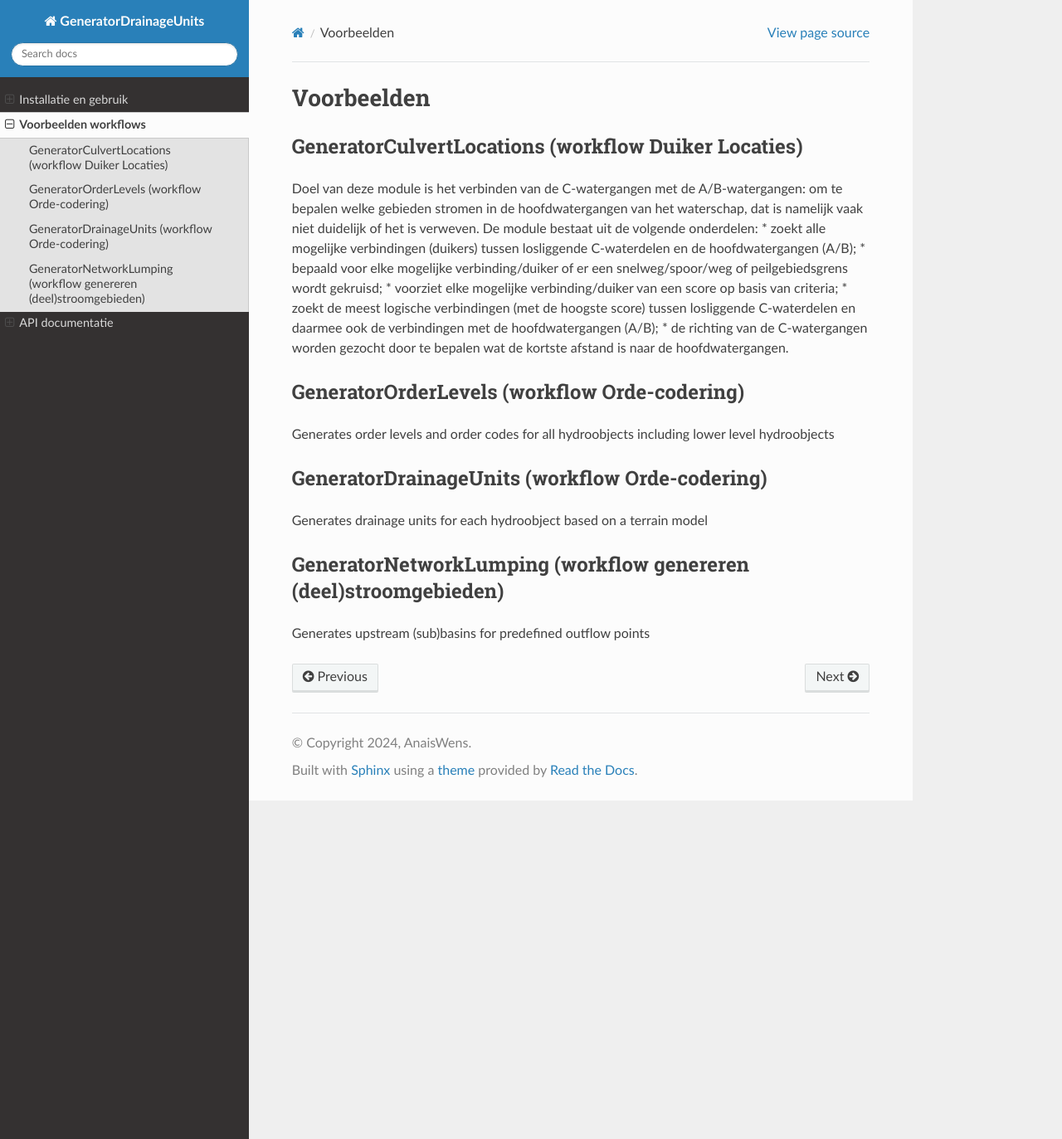
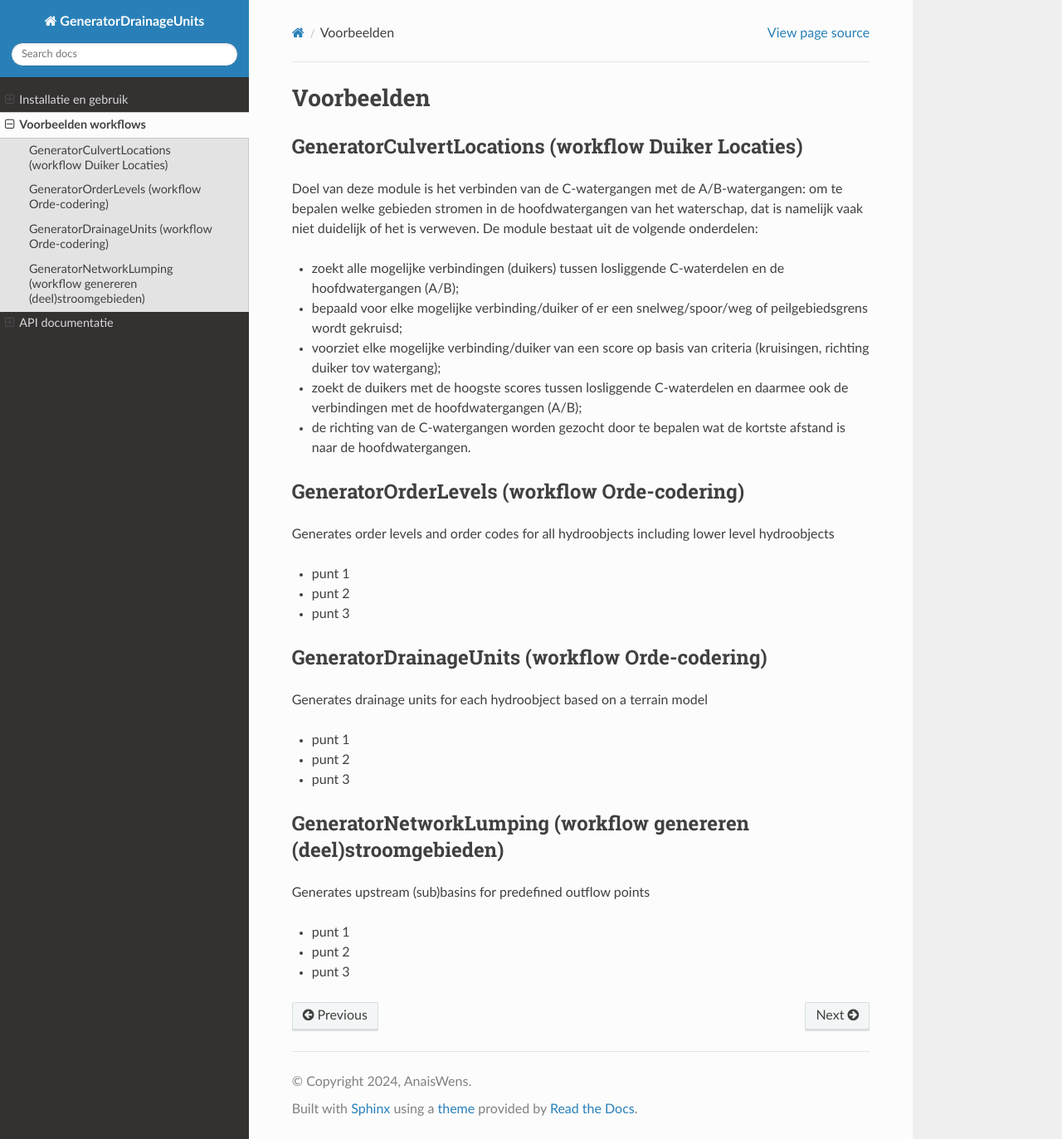
Before and after one commit to Sweco-NL/damo_afvoergebiedaanvoergebied, a Sphinx documentation site: the page built from docs/some_examples.rst, in a window 1280 px wide and 1373 px high. Shown: the whole window at 83% size. Built offline with Sphinx 7.4.7 and the Read the Docs theme 3.1.0, drawn with Linux system fonts in a browser that asks for light colours.

Commit message:
docs examples

```diff
--- a/docs/some_examples.rst
+++ b/docs/some_examples.rst
@@ -5,20 +5,33 @@ GeneratorCulvertLocations (workflow Duiker Locaties)
 ^^^^^^^^^^^^^^^^^^^^^^^^^^^^
 Doel van deze module is het verbinden van de C-watergangen met de A/B-watergangen: om te bepalen welke gebieden stromen in de hoofdwatergangen van het waterschap, dat is namelijk vaak niet duidelijk of het is verweven.
 De module bestaat uit de volgende onderdelen:
+
 * zoekt alle mogelijke verbindingen (duikers) tussen losliggende C-waterdelen en de hoofdwatergangen (A/B);
 * bepaald voor elke mogelijke verbinding/duiker of er een snelweg/spoor/weg of peilgebiedsgrens wordt gekruisd;
-* voorziet elke mogelijke verbinding/duiker van een score op basis van criteria;
-* zoekt de meest logische verbindingen (met de hoogste score) tussen losliggende C-waterdelen en daarmee ook de verbindingen met de hoofdwatergangen (A/B);
+* voorziet elke mogelijke verbinding/duiker van een score op basis van criteria (kruisingen, richting duiker tov watergang);
+* zoekt de duikers met de hoogste scores tussen losliggende C-waterdelen en daarmee ook de verbindingen met de hoofdwatergangen (A/B);
 * de richting van de C-watergangen worden gezocht door te bepalen wat de kortste afstand is naar de hoofdwatergangen.
 
 GeneratorOrderLevels (workflow Orde-codering)
 ^^^^^^^^^^^^^^^^^^^^^^^^^^^^
 Generates order levels and order codes for all hydroobjects including lower level hydroobjects
 
+* punt 1
+* punt 2
+* punt 3
+
 GeneratorDrainageUnits (workflow Orde-codering)
 ^^^^^^^^^^^^^^^^^^^^^^^^^^^^
 Generates drainage units for each hydroobject based on a terrain model
 
+* punt 1
+* punt 2
+* punt 3
+
 GeneratorNetworkLumping (workflow genereren (deel)stroomgebieden)
 ^^^^^^^^^^^^^^^^^^^^^^^^^^^^
 Generates upstream (sub)basins for predefined outflow points
+
+* punt 1
+* punt 2
+* punt 3
```
